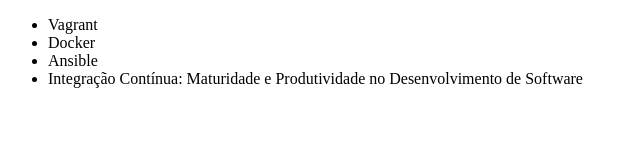
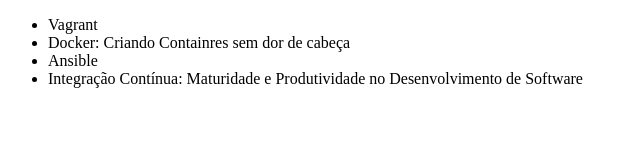
Before and after one commit to erickramosxp/meu-git, a plain HTML site: page index.html in a window 1280 px wide. Shown: the whole page, without its empty margins (0-640 px from the left). Drawn offline with Linux system fonts and the light colour scheme.

Commit message:
Corrigindo bug

```diff
--- a/index.html
+++ b/index.html
@@ -7,7 +7,7 @@
 <body>
     <ul>
         <li>Vagrant</li>
-        <li>Docker</li>
+        <li>Docker: Criando Containres sem dor de cabeça</li>
         <li>Ansible</li>
         <li>Integração Contínua: Maturidade e Produtividade no Desenvolvimento de Software</li>
     </ul>
```
